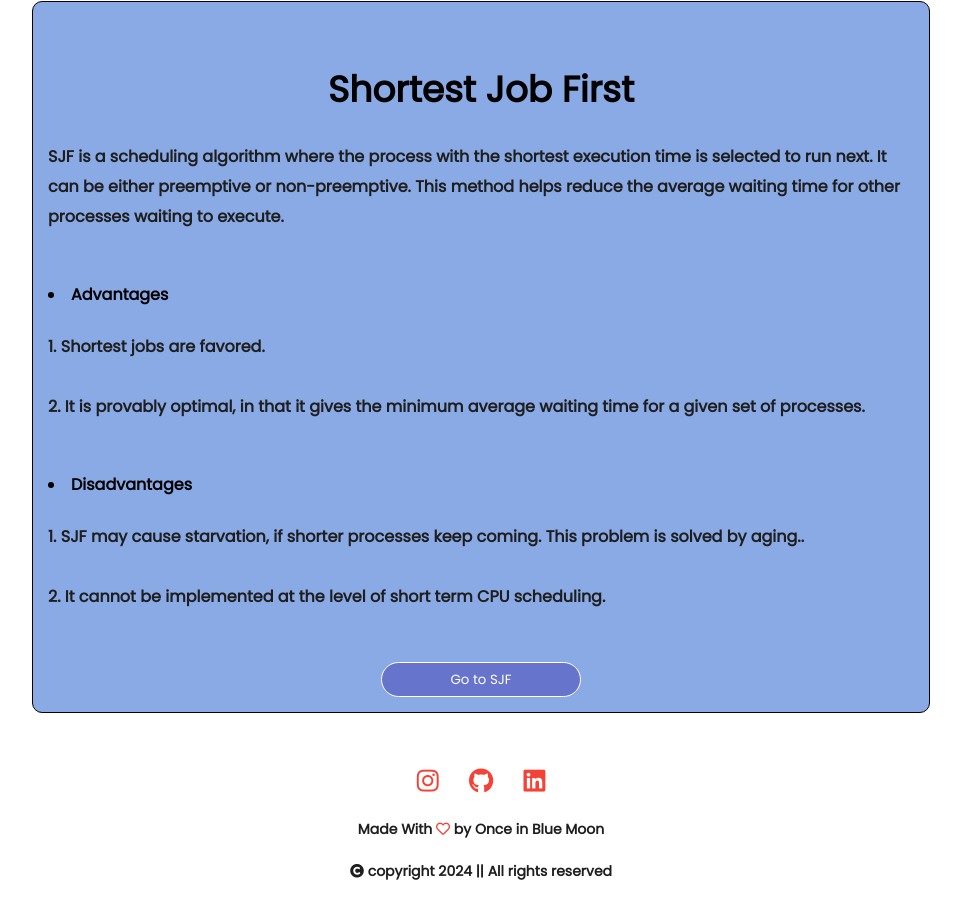
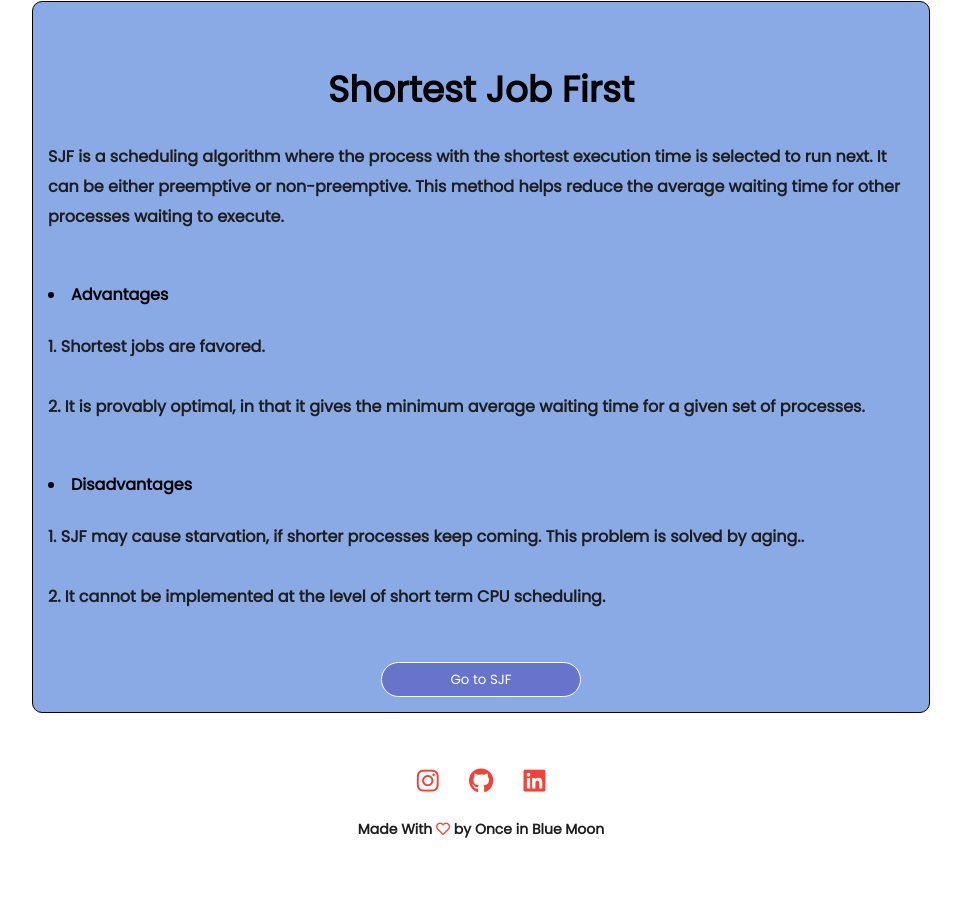
Before and after one commit to Sri-Mayur/CPU-Scheduling-Simulator, a plain HTML site: page docs.html in a window 1280 px wide. Shown: the part 6507-7425 px from the top of the page, without its empty margins (159-1120 px from the left). After the commit the page ends 7387 px from the top, so only its background shows below. Drawn offline with nearby package versions, Linux system fonts and the light colour scheme.

Commit message:
Changed the approval line

```diff
--- a/docs.html
+++ b/docs.html
@@ -249,9 +249,7 @@
         </div>
 
         <p>Made With <i class="far fa-heart"></i> by Once in Blue Moon </p>
-        <p>
-            <i class="fa fa-copyright"></i> copyright 2024 || All rights reserved
-        </p>
+
     </section>
 
 
```
